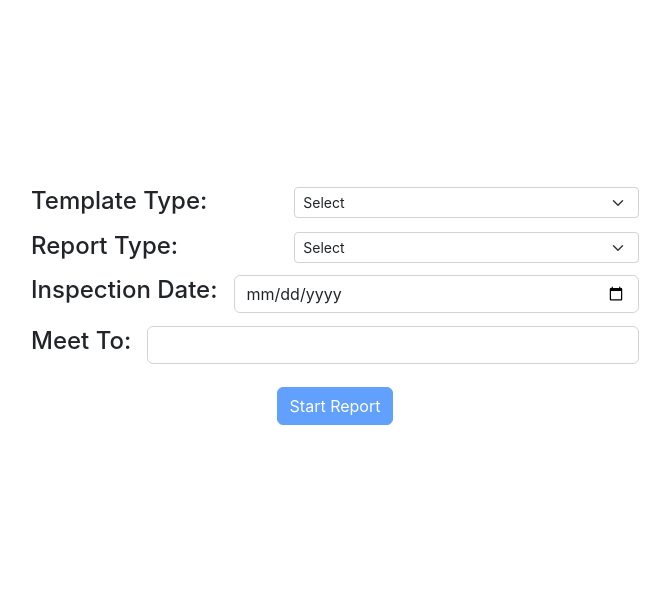
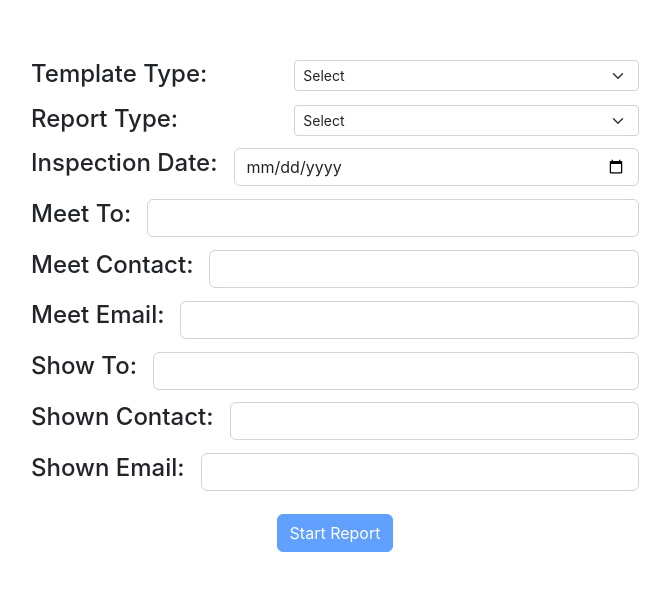
Before and after one commit to mayurkanade44/Reports, a React (Create React App) app in the folder client/: page /createReport in a window 1280 px wide. Shown: the part 106-696 px from the top of the page, without its empty margins (305-975 px from the left). Built offline with nearby package versions, Linux system fonts and the light colour scheme.

Commit message:
frontend meeto n shownto added

```diff
--- a/client/src/pages/NewReport.jsx
+++ b/client/src/pages/NewReport.jsx
@@ -4,8 +4,17 @@ import { CreateReport, InputRow, InputSelect } from "../components";
 import { reportHandleChange } from "../redux/reportSlice";
 
 const NewReport = () => {
-  const { templateType, reportType, meetTo, inspectionDate } =
-    useSelector((store) => store.report);
+  const {
+    templateType,
+    reportType,
+    meetTo,
+    meetContact,
+    meetEmail,
+    shownTo,
+    shownContact,
+    shownEmail,
+    inspectionDate,
+  } = useSelector((store) => store.report);
   const dispatch = useDispatch();
   const [showReport, setShowReport] = useState(false);
 
@@ -23,6 +32,11 @@ const NewReport = () => {
     }, 500);
   };
 
+  const handleChange = (e) => {
+    const { name, value } = e.target;
+    dispatch(reportHandleChange({ name, value }));
+  };
+
   return showReport ? (
     <CreateReport />
   ) : (
@@ -33,14 +47,7 @@ const NewReport = () => {
           name="templateType"
           value={templateType}
           data={["Select", ...templates]}
-          handleChange={(e) =>
-            dispatch(
-              reportHandleChange({
-                name: e.target.name,
-                value: e.target.value,
-              })
-            )
-          }
+          handleChange={handleChange}
         />
       </div>
       <div className="col-md-6">
@@ -49,14 +56,7 @@ const NewReport = () => {
           name="reportType"
           value={reportType}
           data={["Select", ...reports]}
-          handleChange={(e) =>
-            dispatch(
-              reportHandleChange({
-                name: e.target.name,
-                value: e.target.value,
-              })
-            )
-          }
+          handleChange={handleChange}
         />
       </div>
       <div className="col-md-6">
@@ -65,14 +65,7 @@ const NewReport = () => {
           type="date"
           name="inspectionDate"
           value={inspectionDate}
-          handleChange={(e) =>
-            dispatch(
-              reportHandleChange({
-                name: e.target.name,
-                value: e.target.value,
-              })
-            )
-          }
+          handleChange={handleChange}
         />
       </div>
       <div className="col-md-6">
@@ -81,14 +74,52 @@ const NewReport = () => {
           type="text"
           name="meetTo"
           value={meetTo}
-          handleChange={(e) =>
-            dispatch(
-              reportHandleChange({
-                name: e.target.name,
-                value: e.target.value,
-              })
-            )
-          }
+          handleChange={handleChange}
+        />
+      </div>
+      <div className="col-md-6">
+        <InputRow
+          label="Meet Contact:"
+          type="text"
+          name="meetContact"
+          value={meetContact}
+          handleChange={handleChange}
+        />
+      </div>
+      <div className="col-md-6">
+        <InputRow
+          label="Meet Email:"
+          type="email"
+          name="meetEmail"
+          value={meetEmail}
+          handleChange={handleChange}
+        />
+      </div>
+      <div className="col-md-6">
+        <InputRow
+          label="Show To:"
+          type="text"
+          name="shownTo"
+          value={shownTo}
+          handleChange={handleChange}
+        />
+      </div>
+      <div className="col-md-6">
+        <InputRow
+          label="Shown Contact:"
+          type="text"
+          name="shownContact"
+          value={shownContact}
+          handleChange={handleChange}
+        />
+      </div>
+      <div className="col-md-6">
+        <InputRow
+          label="Shown Email:"
+          type="email"
+          name="shownEmail"
+          value={shownEmail}
+          handleChange={handleChange}
         />
       </div>
       <div className="col-md-6 mt-3 d-flex justify-content-center">
@@ -96,7 +127,11 @@ const NewReport = () => {
           className="btn btn-primary"
           onClick={startReport}
           disabled={
-            !templateType || !reportType || !meetTo || !inspectionDate
+            !templateType ||
+            !reportType ||
+            !meetTo ||
+            !inspectionDate ||
+            !shownTo
               ? true
               : false
           }
--- a/client/src/redux/reportSlice.jsx
+++ b/client/src/redux/reportSlice.jsx
@@ -4,10 +4,15 @@ import { toast } from "react-toastify";
 
 const initialState = {
   loading: false,
-  reportName: "RIM test 4",
+  reportName: "RIM",
   templateType: "",
   reportType: "",
   meetTo: "",
+  meetContact: "",
+  meetEmail: "",
+  shownTo: "",
+  shownContact: "",
+  shownEmail: "",
   inspectionDate: "",
   inspectionBy: "Mallu Yadav",
   image1: null,
@@ -24,6 +29,11 @@ export const createReport = createAsyncThunk(
         templateType,
         reportType,
         meetTo,
+        meetContact,
+        meetEmail,
+        shownTo,
+        shownContact,
+        shownEmail,
         inspectionBy,
         inspectionDate,
         details,
@@ -33,6 +43,11 @@ export const createReport = createAsyncThunk(
         templateType,
         reportType,
         meetTo,
+        meetContact,
+        meetEmail,
+        shownTo,
+        shownContact,
+        shownEmail,
         inspectionBy,
         inspectionDate,
         details,
```
